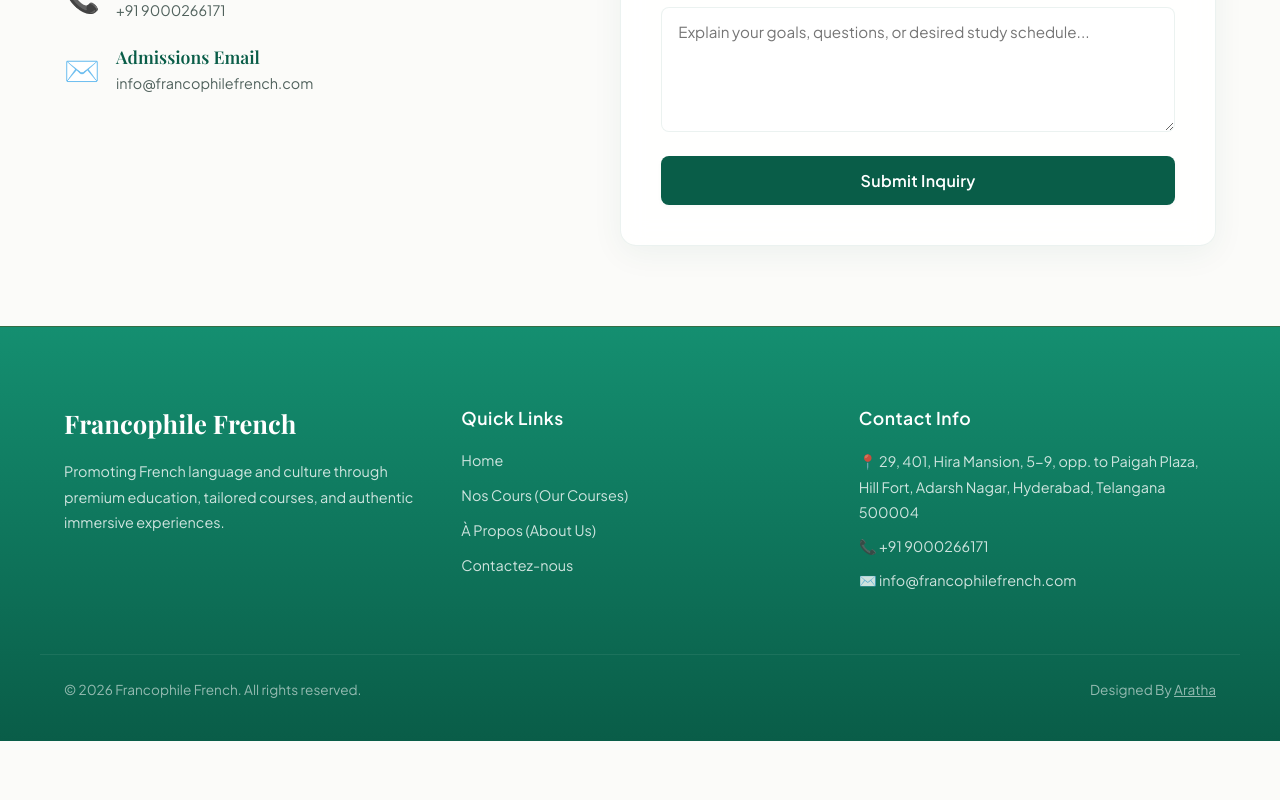
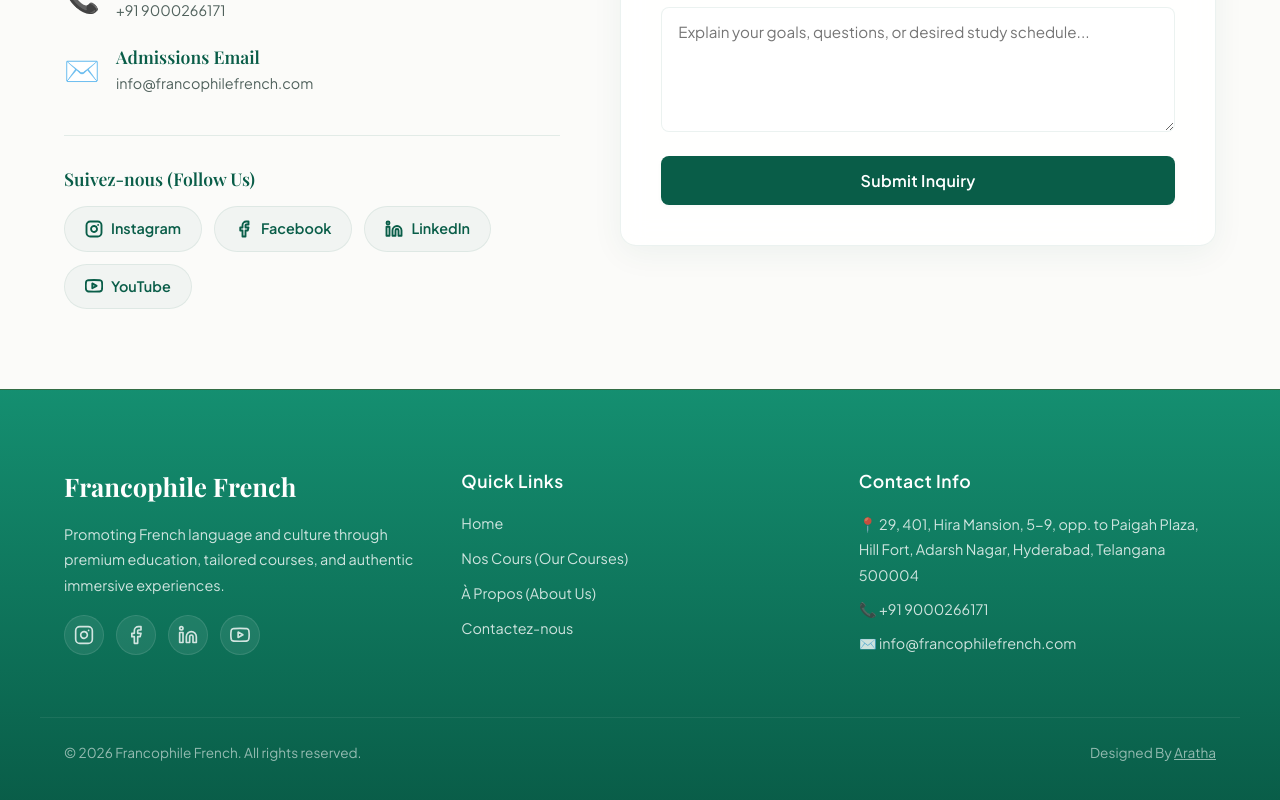
Before and after one commit to aratha-in/Institute-of-French-Studies, a Next.js app: page /contact in a window 1280 px wide. Shown: the part 817-1617 px from the top of the page. Before the commit the page ends 1558 px from the top, so only its background shows below. Built offline with nearby package versions, Linux system fonts and the light colour scheme; no server answers; a web font is replaced by a local one.

Commit message:
Updated Socail Media

```diff
--- a/src/app/contact/page.tsx
+++ b/src/app/contact/page.tsx
@@ -104,6 +104,62 @@
                 </div>
               </div>
             </div>
+
+            {/* Social Media Links */}
+            <div style={{ marginTop: "40px", borderTop: "1px solid rgba(9, 92, 71, 0.1)", paddingTop: "32px" }}>
+              <h4 style={{ fontSize: "1.1rem", fontWeight: "600", marginBottom: "16px", color: "var(--primary)" }}>Suivez-nous (Follow Us)</h4>
+              <div className="social-badge-container">
+                <a
+                  href="https://www.instagram.com/francophilefrench/"
+                  target="_blank"
+                  rel="noopener noreferrer"
+                  className="social-badge"
+                >
+                  <svg viewBox="0 0 24 24" width="18" height="18" fill="none" stroke="currentColor" strokeWidth="2.5" strokeLinecap="round" strokeLinejoin="round">
+                    <rect x="2" y="2" width="20" height="20" rx="5" ry="5"></rect>
+                    <path d="M16 11.37A4 4 0 1 1 12.63 8 4 4 0 0 1 16 11.37z"></path>
+                    <line x1="17.5" y1="6.5" x2="17.51" y2="6.5"></line>
+                  </svg>
+                  <span>Instagram</span>
+                </a>
+                <a
+                  href="https://www.facebook.com/FrancophileFrench"
+                  target="_blank"
+                  rel="noopener noreferrer"
+                  className="social-badge"
+                >
+                  <svg viewBox="0 0 24 24" width="18" height="18" fill="none" stroke="currentColor" strokeWidth="2.5" strokeLinecap="round" strokeLinejoin="round">
+                    <path d="M18 2h-3a5 5 0 0 0-5 5v3H7v4h3v8h4v-8h3l1-4h-4V7a1 1 0 0 1 1-1h3z"></path>
+                  </svg>
+                  <span>Facebook</span>
+                </a>
+                <a
+                  href="https://www.linkedin.com/company/francophile-french/?viewAsMember=true"
+                  target="_blank"
+                  rel="noopener noreferrer"
+                  className="social-badge"
+                >
+                  <svg viewBox="0 0 24 24" width="18" height="18" fill="none" stroke="currentColor" strokeWidth="2.5" strokeLinecap="round" strokeLinejoin="round">
+                    <path d="M16 8a6 6 0 0 1 6 6v7h-4v-7a2 2 0 0 0-2-2 2 2 0 0 0-2 2v7h-4v-7a6 6 0 0 1 6-6z"></path>
+                    <rect x="2" y="9" width="4" height="12"></rect>
+                    <circle cx="4" cy="4" r="2"></circle>
+                  </svg>
+                  <span>LinkedIn</span>
+                </a>
+                <a
+                  href="https://www.youtube.com/@francophilefrenchindia"
+                  target="_blank"
+                  rel="noopener noreferrer"
+                  className="social-badge"
+                >
+                  <svg viewBox="0 0 24 24" width="18" height="18" fill="none" stroke="currentColor" strokeWidth="2.5" strokeLinecap="round" strokeLinejoin="round">
+                    <path d="M22.54 6.42a2.78 2.78 0 0 0-1.94-2C18.88 4 12 4 12 4s-6.88 0-8.6.46a2.78 2.78 0 0 0-1.94 2A29 29 0 0 0 1 11.75a29 29 0 0 0 .46 5.33A2.78 2.78 0 0 0 3.4 19c1.72.46 8.6.46 8.6.46s6.88 0 8.6-.46a2.78 2.78 0 0 0 1.94-2 29 29 0 0 0 .46-5.25 29 29 0 0 0-.46-5.33z"></path>
+                    <polygon points="9.75 15.02 15.5 11.75 9.75 8.48 9.75 15.02"></polygon>
+                  </svg>
+                  <span>YouTube</span>
+                </a>
+              </div>
+            </div>
           </div>
 
           {/* Form Side */}
--- a/src/app/globals.css
+++ b/src/app/globals.css
@@ -637,3 +637,59 @@
     box-shadow: 0 0 0 0 rgba(37, 211, 102, 0);
   }
 }
+
+/* Social Media Button / Badge styling */
+.social-links {
+  display: flex;
+  gap: 12px;
+  margin-top: 16px;
+}
+
+.social-link-btn {
+  display: flex;
+  align-items: center;
+  justify-content: center;
+  width: 40px;
+  height: 40px;
+  border-radius: 50%;
+  background: rgba(255, 255, 255, 0.08);
+  color: rgba(255, 255, 255, 0.8);
+  transition: var(--transition-normal);
+  border: 1px solid rgba(255, 255, 255, 0.1);
+}
+
+.social-link-btn:hover {
+  background: var(--secondary); /* Versailles Gold */
+  color: var(--white);
+  border-color: var(--secondary);
+  transform: translateY(-3px);
+  box-shadow: 0 6px 16px rgba(212, 175, 55, 0.3);
+}
+
+.social-badge-container {
+  display: flex;
+  flex-wrap: wrap;
+  gap: 12px;
+  margin-top: 16px;
+}
+
+.social-badge {
+  display: inline-flex;
+  align-items: center;
+  gap: 8px;
+  padding: 10px 20px;
+  border-radius: 30px;
+  background-color: rgba(9, 92, 71, 0.04);
+  color: var(--primary);
+  font-size: 0.9rem;
+  font-weight: 600;
+  transition: var(--transition-normal);
+  border: 1px solid rgba(9, 92, 71, 0.08);
+}
+
+.social-badge:hover {
+  background-color: var(--primary);
+  color: var(--white);
+  transform: translateY(-2px);
+  box-shadow: 0 6px 16px var(--primary-glow);
+}
--- a/src/components/Footer.tsx
+++ b/src/components/Footer.tsx
@@ -23,6 +23,57 @@
           <p className="footer-text" style={{ marginBottom: "16px" }}>
             Promoting French language and culture through premium education, tailored courses, and authentic immersive experiences.
           </p>
+          <div className="social-links">
+            <a
+              href="https://www.instagram.com/francophilefrench/"
+              target="_blank"
+              rel="noopener noreferrer"
+              className="social-link-btn"
+              aria-label="Instagram"
+            >
+              <svg viewBox="0 0 24 24" width="20" height="20" fill="none" stroke="currentColor" strokeWidth="2" strokeLinecap="round" strokeLinejoin="round">
+                <rect x="2" y="2" width="20" height="20" rx="5" ry="5"></rect>
+                <path d="M16 11.37A4 4 0 1 1 12.63 8 4 4 0 0 1 16 11.37z"></path>
+                <line x1="17.5" y1="6.5" x2="17.51" y2="6.5"></line>
+              </svg>
+            </a>
+            <a
+              href="https://www.facebook.com/FrancophileFrench"
+              target="_blank"
+              rel="noopener noreferrer"
+              className="social-link-btn"
+              aria-label="Facebook"
+            >
+              <svg viewBox="0 0 24 24" width="20" height="20" fill="none" stroke="currentColor" strokeWidth="2" strokeLinecap="round" strokeLinejoin="round">
+                <path d="M18 2h-3a5 5 0 0 0-5 5v3H7v4h3v8h4v-8h3l1-4h-4V7a1 1 0 0 1 1-1h3z"></path>
+              </svg>
+            </a>
+            <a
+              href="https://www.linkedin.com/company/francophile-french/?viewAsMember=true"
+              target="_blank"
+              rel="noopener noreferrer"
+              className="social-link-btn"
+              aria-label="LinkedIn"
+            >
+              <svg viewBox="0 0 24 24" width="20" height="20" fill="none" stroke="currentColor" strokeWidth="2" strokeLinecap="round" strokeLinejoin="round">
+                <path d="M16 8a6 6 0 0 1 6 6v7h-4v-7a2 2 0 0 0-2-2 2 2 0 0 0-2 2v7h-4v-7a6 6 0 0 1 6-6z"></path>
+                <rect x="2" y="9" width="4" height="12"></rect>
+                <circle cx="4" cy="4" r="2"></circle>
+              </svg>
+            </a>
+            <a
+              href="https://www.youtube.com/@francophilefrenchindia"
+              target="_blank"
+              rel="noopener noreferrer"
+              className="social-link-btn"
+              aria-label="YouTube"
+            >
+              <svg viewBox="0 0 24 24" width="20" height="20" fill="none" stroke="currentColor" strokeWidth="2" strokeLinecap="round" strokeLinejoin="round">
+                <path d="M22.54 6.42a2.78 2.78 0 0 0-1.94-2C18.88 4 12 4 12 4s-6.88 0-8.6.46a2.78 2.78 0 0 0-1.94 2A29 29 0 0 0 1 11.75a29 29 0 0 0 .46 5.33A2.78 2.78 0 0 0 3.4 19c1.72.46 8.6.46 8.6.46s6.88 0 8.6-.46a2.78 2.78 0 0 0 1.94-2 29 29 0 0 0 .46-5.25 29 29 0 0 0-.46-5.33z"></path>
+                <polygon points="9.75 15.02 15.5 11.75 9.75 8.48 9.75 15.02"></polygon>
+              </svg>
+            </a>
+          </div>
         </div>
 
         {/* Quick Links Column */}
```
